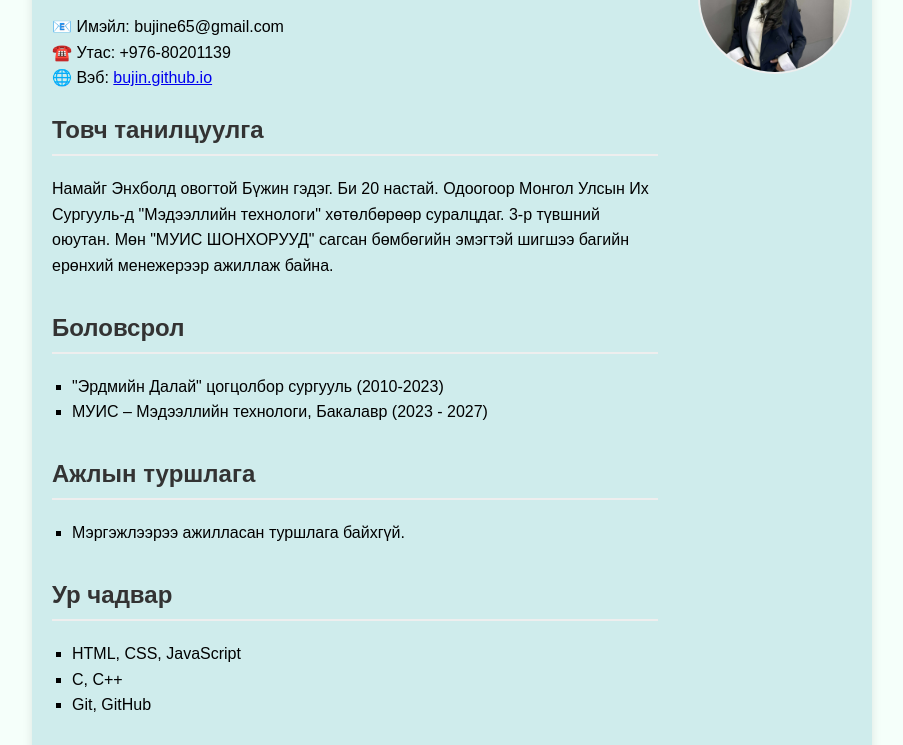
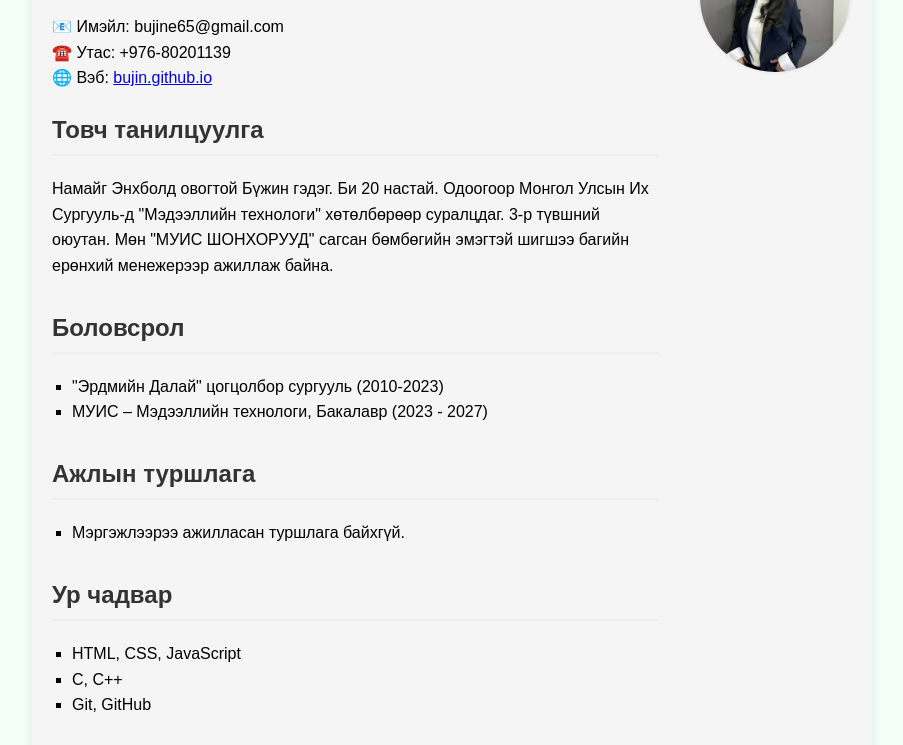
Before and after one commit to BujinEnkh/BujinEnkh.github.io, a plain HTML site: page index.html in a window 1280 px wide. Shown: the part 140-885 px from the top of the page, without its empty margins (188-1091 px from the left). Drawn offline with Linux system fonts and the light colour scheme.

Commit message:
Update index.html

```diff
--- a/index.html
+++ b/index.html
@@ -17,7 +17,7 @@
       max-width: 800px;
       margin: 40px auto;
       padding: 20px;
-      background: #cfecec;
+      background: #f5f5f5;
       box-shadow: 0 0 10px rgba(0,0,0,0.1);
 
       display: flex;          /* Flexbox болгож байна */
```
